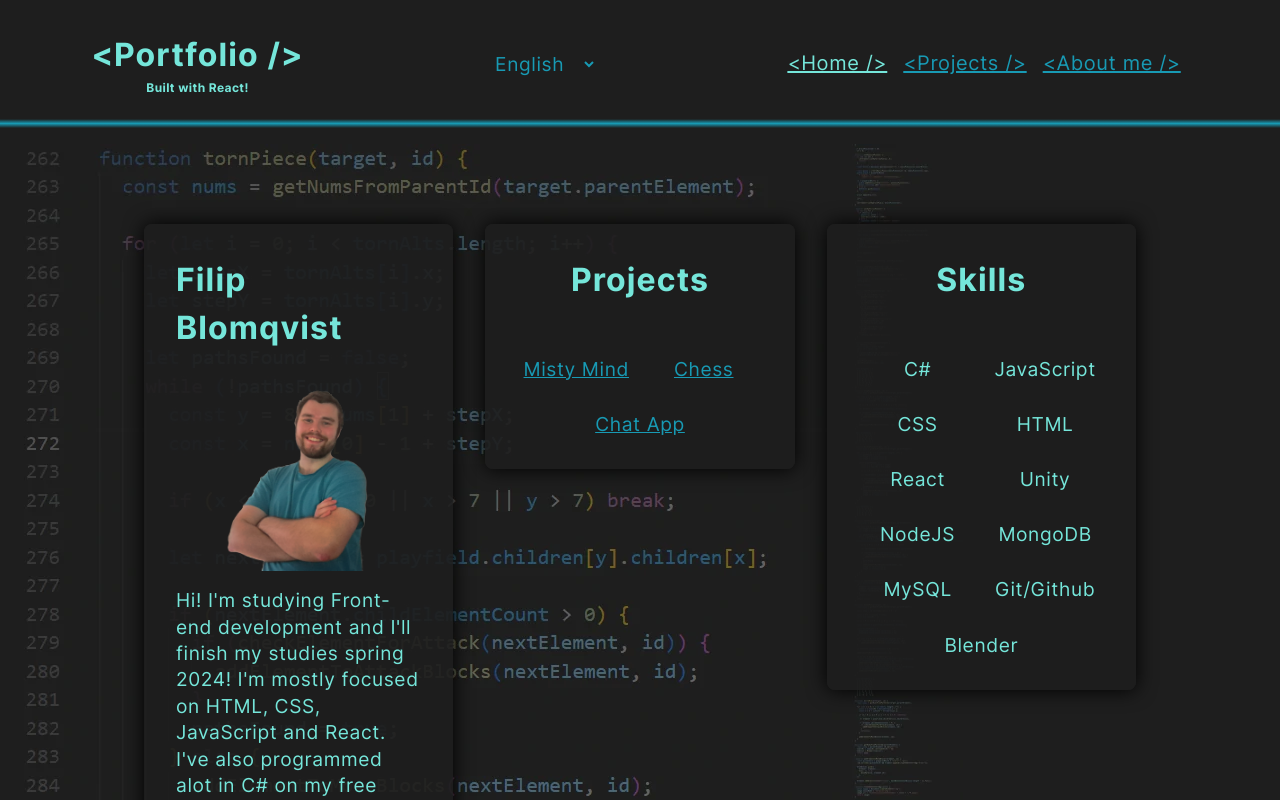
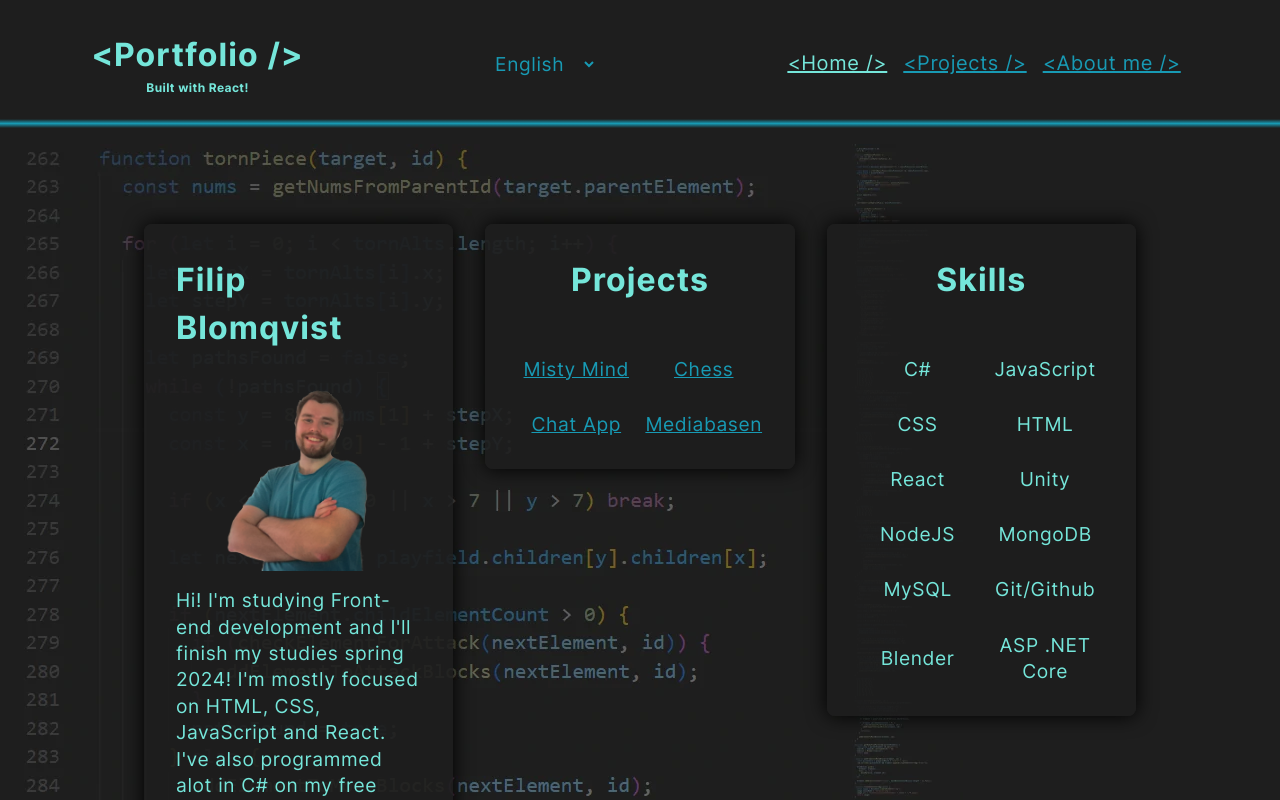
Before and after one commit to Kodskrivaren/portfolio, a React (Vite) app: page / in a window 1280 px wide. Shown: the top 800 px of the page. Built offline with nearby package versions, Linux system fonts and the light colour scheme.

Commit message:
lade till färdighet och länk till mediabasen

```diff
--- a/src/components/pages/Home.jsx
+++ b/src/components/pages/Home.jsx
@@ -17,6 +17,7 @@ function Home(props) {
     <p key={28}>MySQL</p>,
     <p key={29}>Git/Github</p>,
     <p key={30}>Blender</p>,
+    <p key={31}>ASP .NET Core</p>,
   ];
 
   const projects = [
@@ -43,6 +44,14 @@ function Home(props) {
       }}
       key={12}>
       Chat App
+    </Link>,
+    <Link
+      to="/projects/project/mediabasen"
+      onClick={() => {
+        props.scrollToTop();
+      }}
+      key={13}>
+      Mediabasen
     </Link>,
   ];
 
```
